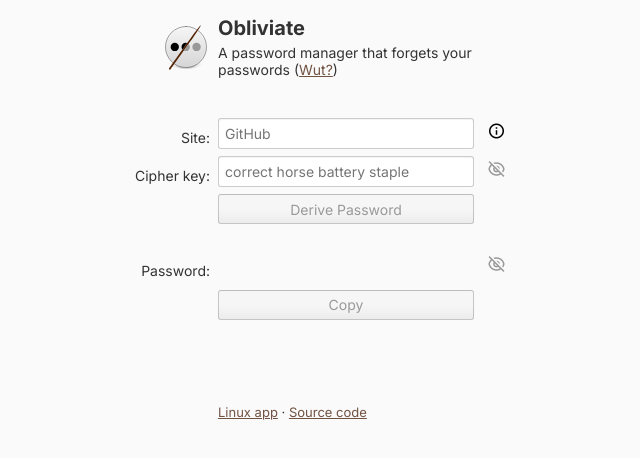
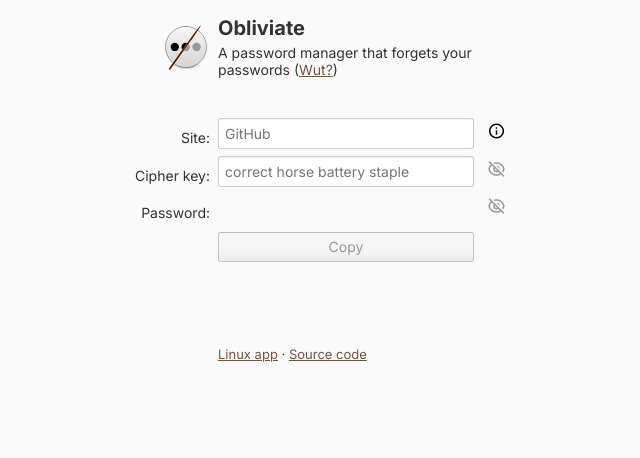
Before and after one commit to elfenware/obliviate-web, a Svelte app: page / in a window 1280 px wide. Shown: the top 458 px of the page, without its empty margins (318-958 px from the left). Built offline with nearby package versions, Linux system fonts and the light colour scheme.

Commit message:
Make derivation automatic (#1)
* Make derivation automatic

* Make handlers consistent

* Remove unused styles

```diff
--- a/src/App.svelte
+++ b/src/App.svelte
@@ -100,15 +100,22 @@
   ];
 
   async function handleDerive() {
+    if (!site || !cipher) {
+      derivedPassword = "";
+      return;
+    }
+
     const derivedBuffer = await pbkdf2Hmac(
       cipher,
       site.toLowerCase(),
       10000,
       16
     );
+
     const indices = new Uint8Array(derivedBuffer).map(
       (byte) => byte % allowedCharacters.length
     );
+
     derivedPassword = Array.from(indices)
       .map((index) => allowedCharacters[index % allowedCharacters.length])
       .join("");
@@ -157,10 +164,6 @@
     grid-column: 3;
   }
 
-  .derive-btn {
-    margin-bottom: 2em;
-  }
-
   .derived {
     background: transparent;
     border: none;
@@ -175,7 +178,14 @@
   <Header />
   <article>
     <label for="site">Site:</label>
-    <input type="text" id="site" placeholder="GitHub" bind:value={site} />
+
+    <input
+      type="text"
+      id="site"
+      placeholder="GitHub"
+      bind:value={site}
+      on:input={handleDerive} />
+
     <button class="info" tabindex="-1">
       <i
         class="ri-information-line"
@@ -184,13 +194,18 @@
     </button>
 
     <label for="cipher">Cipher key:</label>
+
     <!-- Svelte won't allow bind:value when type is dynamic. -->
     <input
       type={showCipher ? 'text' : 'password'}
       id="cipher"
       placeholder="correct horse battery staple"
       value={cipher}
-      on:input={(e) => (cipher = e.target.value)} />
+      on:input={(e) => {
+        cipher = e.target.value;
+        handleDerive();
+      }} />
+
     <button
       class="toggle"
       disabled={!cipher}
@@ -201,20 +216,15 @@
         aria-label="Show/hide cipher key" />
     </button>
 
-    <input
-      type="submit"
-      class="derive-btn"
-      value="Derive Password"
-      disabled={!site || !cipher}
-      on:click={handleDerive} />
+    <label for="derived-password">Password:</label>
 
-    <label for="derived-password">Password:</label>
     <input
       disabled
       type={showDerivedPassword ? 'text' : 'password'}
       id="derived-password"
       value={derivedPassword}
       class="derived" />
+
     <button
       class="toggle"
       disabled={!derivedPassword}
```
